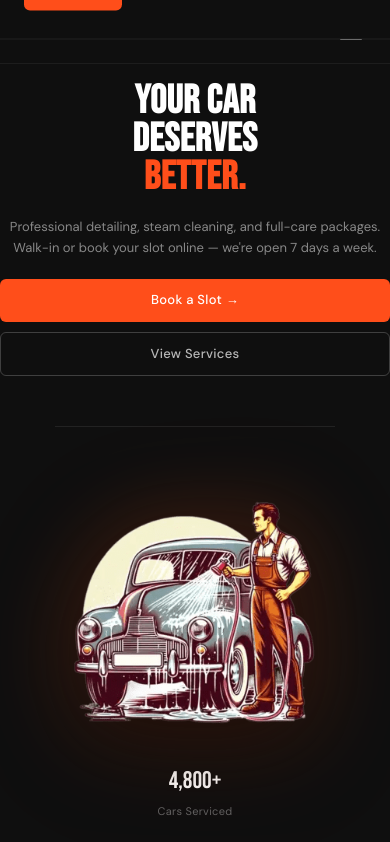
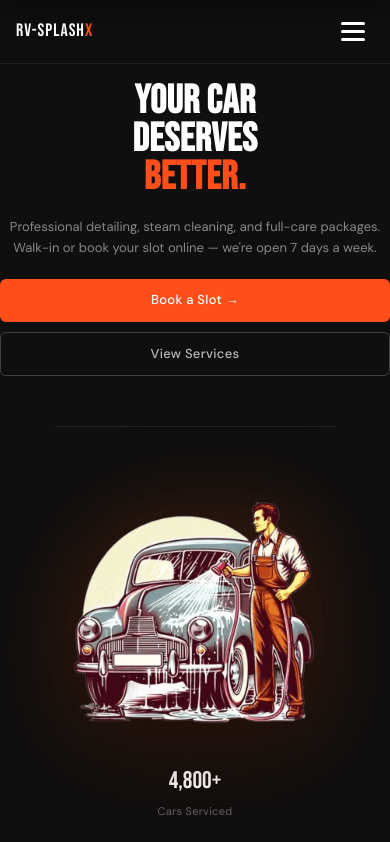
Before and after one commit to chalapthi-2/rv_car_studio, a React (Create React App) app in the folder frontend/: page / in a window 390 px wide. Shown: the top 842 px of the page. Built offline with nearby package versions, Linux system fonts and the light colour scheme; no server answers; the HTML template or start-up script is replaced by a standard one.

Commit message:
Added responsive mobile design

```diff
--- a/frontend/src/components/Navbar.module.css
+++ b/frontend/src/components/Navbar.module.css
@@ -90,3 +90,111 @@
   }
   .links.open { transform: translateY(0); }
 }
+
+/*recent */
+/* =====================================
+   MOBILE NAVBAR
+===================================== */
+
+@media (max-width: 768px) {
+
+  .inner {
+    padding: 0 16px;
+  }
+
+  .logo {
+    font-size: 20px;
+  }
+
+  .hamburger {
+    display: flex;
+    justify-content: center;
+    align-items: center;
+    width: 42px;
+    height: 42px;
+    cursor: pointer;
+    z-index: 999;
+  }
+
+  .hamburger span {
+    width: 24px;
+    height: 3px;
+    background: #fff;
+  }
+
+  .links {
+    position: fixed;
+    top: var(--nav-h);
+    left: 0;
+    width: 100%;
+    background: #0a0a0a;
+    display: flex;
+    flex-direction: column;
+    align-items: center;
+    gap: 20px;
+
+    padding: 25px 20px 35px;
+
+    transform: translateY(-120%);
+    transition: all 0.3s ease;
+
+    border-bottom: 1px solid rgba(255,255,255,0.08);
+
+    box-shadow: 0 12px 30px rgba(0,0,0,0.4);
+  }
+
+  .links.open {
+    transform: translateY(0);
+  }
+
+  .link {
+    width: 100%;
+    text-align: center;
+    font-size: 16px;
+    padding: 10px 0;
+    color: #fff;
+  }
+
+  .userMenu {
+    width: 100%;
+    flex-direction: column;
+    gap: 12px;
+    align-items: center;
+  }
+
+  .userName {
+    font-size: 15px;
+  }
+
+  .logoutBtn {
+    font-size: 14px;
+  }
+
+  .bookBtn {
+    width: 100%;
+    max-width: 250px;
+    justify-content: center;
+    text-align: center;
+  }
+}
+
+/* Small Phones */
+
+@media (max-width: 480px) {
+
+  .logo {
+    font-size: 18px;
+    letter-spacing: 1px;
+  }
+
+  .link {
+    font-size: 15px;
+  }
+
+  .bookBtn {
+    width: 100%;
+  }
+}
+.nav {
+  overflow: visible;
+}
--- a/frontend/src/index.css
+++ b/frontend/src/index.css
@@ -95,3 +95,8 @@ input:focus, select:focus, textarea:focus { border-color: var(--accent); }
 @media (max-width: 480px) {
   .grid-2, .grid-3, .grid-4 { grid-template-columns: 1fr; }
 }
+
+html,
+body {
+  overflow-x: hidden;
+}
```
